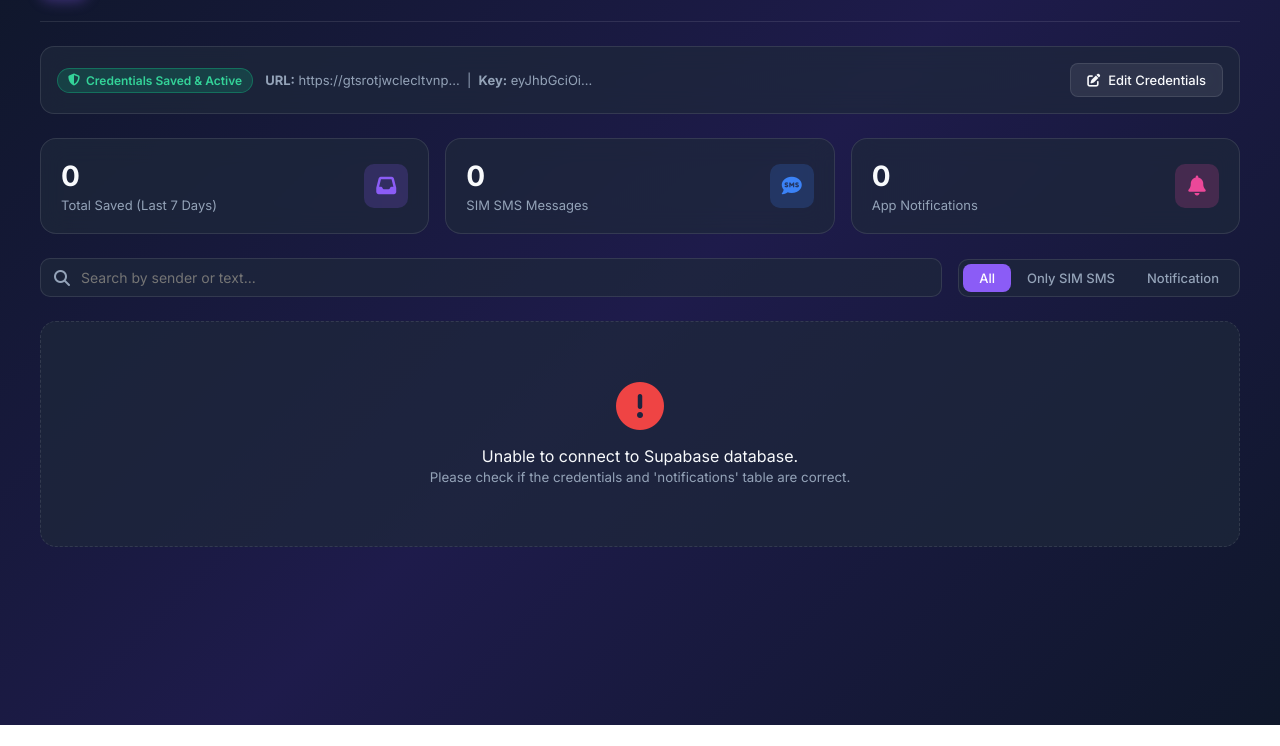
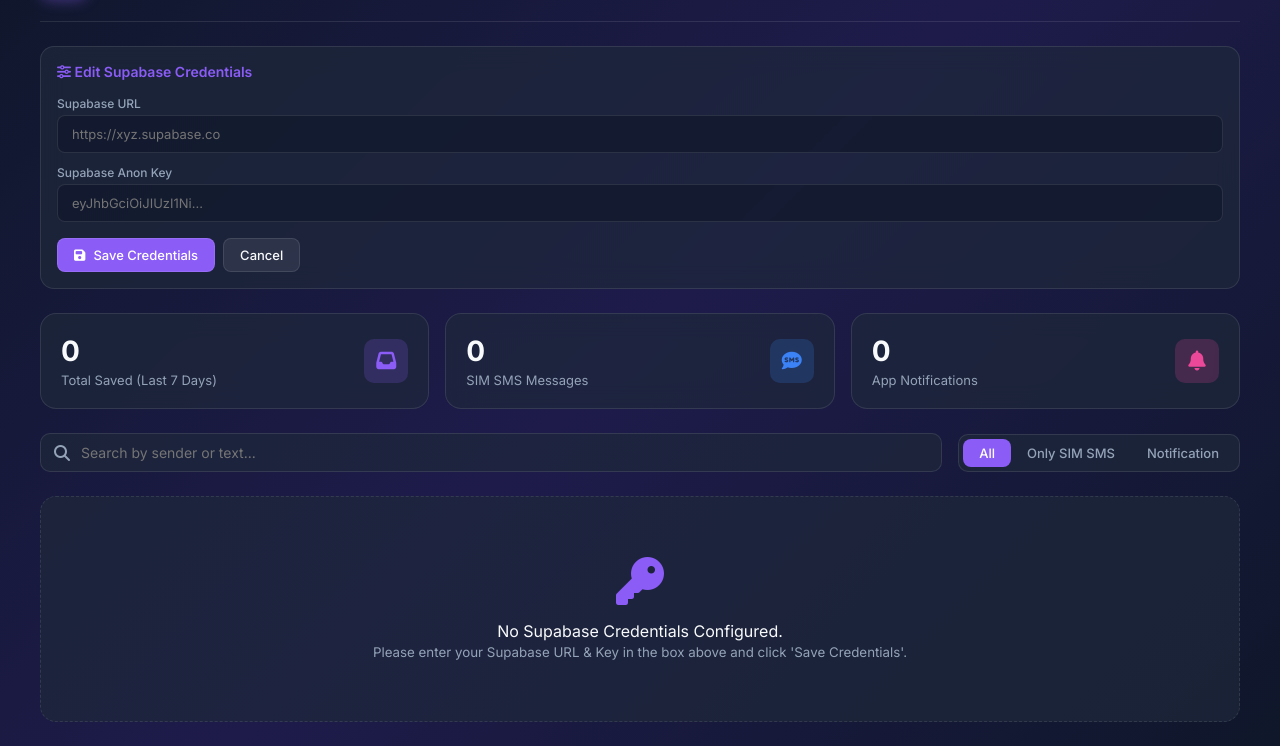
Before and after one commit to no-coder-pro/sms-note, a plain HTML site: page index.html in a window 1280 px wide. Shown: the part 75-821 px from the top of the page. Before the commit the page ends 800 px from the top, so only its background shows below. Drawn offline with Linux system fonts and the light colour scheme; no server answers.

Commit message:
Update index.html

```diff
--- a/index.html
+++ b/index.html
@@ -602,9 +602,9 @@
     </div>
 
     <script>
-        // Supabase Configuration with localStorage persistence
-        const DEFAULT_SUPABASE_URL = "https://gtsrotjwclecltvnpisa.supabase.co";
-        const DEFAULT_SUPABASE_KEY = "eyJhbGciOiJIUzI1NiIsInR5cCI6IkpXVCJ9.eyJpc3MiOiJzdXBhYmFzZSIsInJlZiI6Imd0c3JvdGp3Y2xlY2x0dm5waXNhIiwicm9sZSI6ImFub24iLCJpYXQiOjE3ODU0MTQ0NjMsImV4cCI6MjEwMDk5MDQ2M30.us1TiobnWWk-qO7aFu3DKKUqNfdZQn90gej6Jtx7xKA";
+        // Supabase Configuration loaded exclusively from browser localStorage
+        const DEFAULT_SUPABASE_URL = "";
+        const DEFAULT_SUPABASE_KEY = "";
 
         function getSupabaseUrl() {
             return localStorage.getItem("supabase_url") || DEFAULT_SUPABASE_URL;
@@ -618,15 +618,19 @@
             const url = getSupabaseUrl();
             const key = getSupabaseKey();
 
-            const maskedUrl = url.length > 25 ? url.substring(0, 25) + '...' : url;
+            if (url && key) {
+                const maskedUrl = url.length > 30 ? url.substring(0, 30) + '...' : url;
                 const maskedKey = key.length > 15 ? key.substring(0, 10) + '...' : 'Configured';
 
                 document.getElementById("credSummaryText").innerHTML = `
                     <strong>URL:</strong> ${escapeHtml(maskedUrl)} &nbsp;|&nbsp; <strong>Key:</strong> ${escapeHtml(maskedKey)}
                 `;
-
                 document.getElementById("inputSbUrl").value = url;
                 document.getElementById("inputSbKey").value = key;
+                toggleEditCredentials(false);
+            } else {
+                toggleEditCredentials(true);
+            }
         }
 
         function toggleEditCredentials(showEdit) {
@@ -647,8 +651,7 @@
             localStorage.setItem("supabase_key", key);
 
             loadCredentialsUI();
-            toggleEditCredentials(false);
-            showToast("Credentials updated & locked!");
+            showToast("Credentials saved permanently in browser!");
             fetchMessages();
         }
 
@@ -658,6 +661,16 @@
         async function fetchMessages() {
             const supabaseUrl = getSupabaseUrl();
             const supabaseKey = getSupabaseKey();
+
+            if (!supabaseUrl || !supabaseKey) {
+                document.getElementById("messageList").innerHTML = `
+                <div class="empty-state">
+                    <i class="fa-solid fa-key" style="color:var(--accent-purple)"></i>
+                    <p>No Supabase Credentials Configured.<br><small style="color:var(--text-muted)">Please enter your Supabase URL & Key in the box above and click 'Save Credentials'.</small></p>
+                </div>
+            `;
+                return;
+            }
 
             try {
                 // Auto purge messages older than 7 days (7 * 24 * 60 * 60 * 1000 = 604800000 ms)
```
Lines whose indentation alone changed are shown as unchanged.
